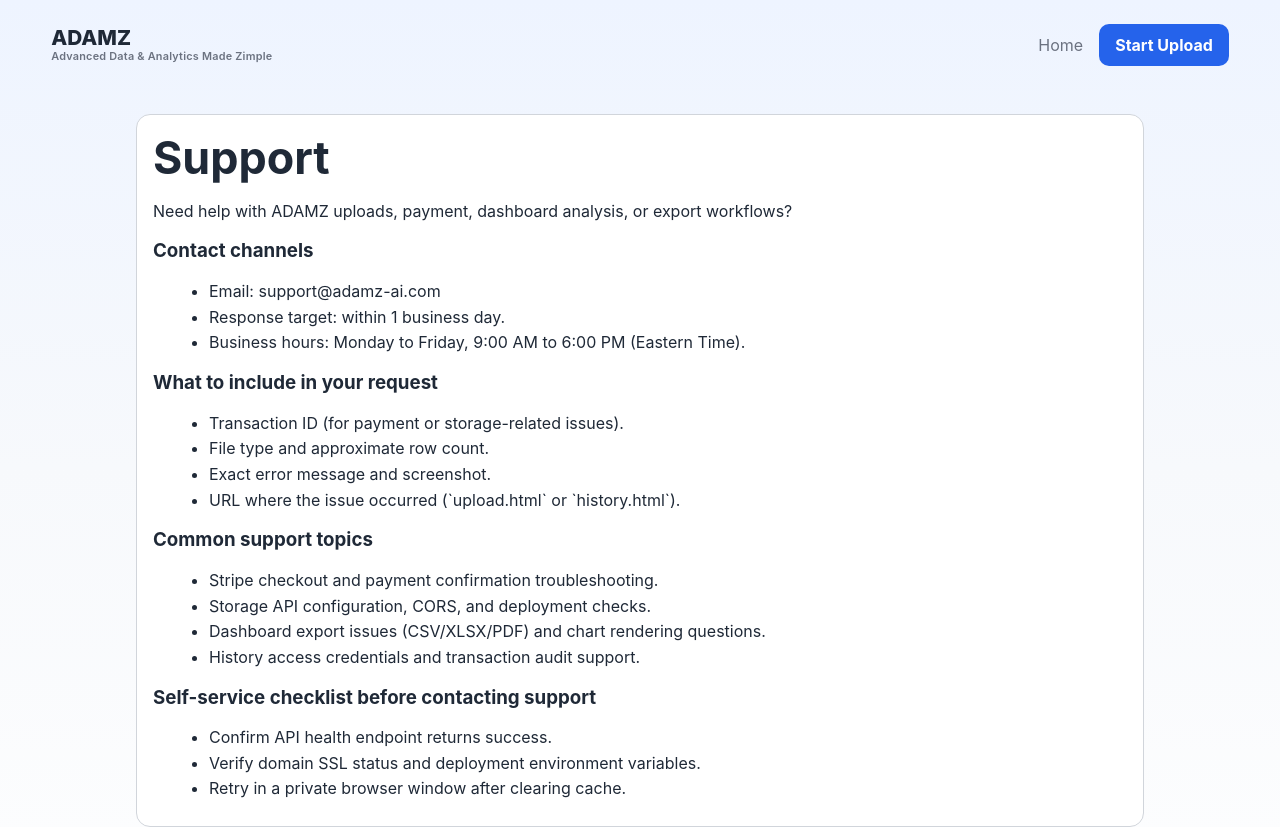
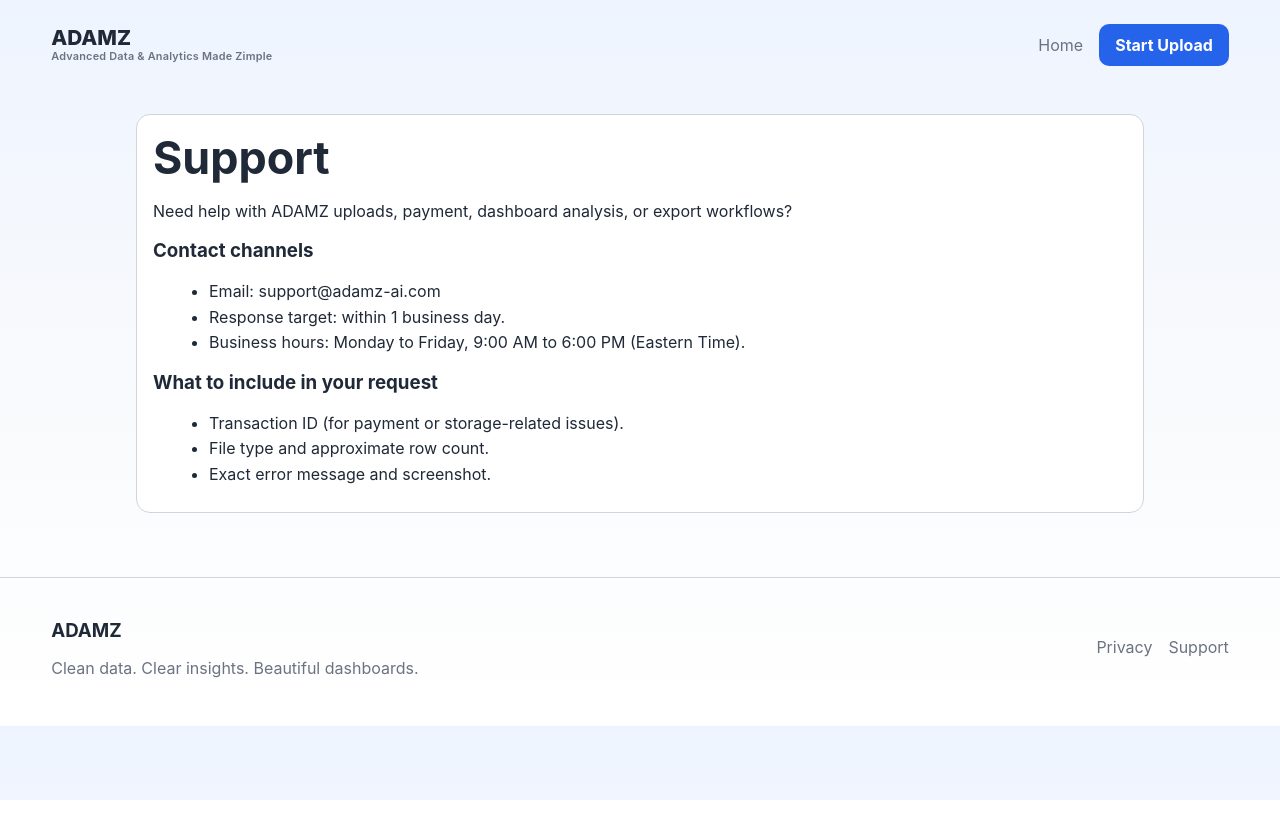
Before and after one commit to hendelshaarawy/Adamz, a website: page support.html in a window 1280 px wide. Shown: the top 827 px of the page. After the commit the page ends 800 px from the top, so only its background shows below. Drawn offline with Linux system fonts and the light colour scheme.

Commit message:
Add files via upload

```diff
--- a/support.html
+++ b/support.html
@@ -34,23 +34,10 @@
           <li>Transaction ID (for payment or storage-related issues).</li>
           <li>File type and approximate row count.</li>
           <li>Exact error message and screenshot.</li>
-          <li>URL where the issue occurred (`upload.html` or `history.html`).</li>
         </ul>
 
-        <h3>Common support topics</h3>
-        <ul>
-          <li>Stripe checkout and payment confirmation troubleshooting.</li>
-          <li>Storage API configuration, CORS, and deployment checks.</li>
-          <li>Dashboard export issues (CSV/XLSX/PDF) and chart rendering questions.</li>
-          <li>History access credentials and transaction audit support.</li>
-        </ul>
 
-        <h3>Self-service checklist before contacting support</h3>
-        <ul>
-          <li>Confirm API health endpoint returns success.</li>
-          <li>Verify domain SSL status and deployment environment variables.</li>
-          <li>Retry in a private browser window after clearing cache.</li>
-        </ul>
+
       </section>
     </main>
 
```
